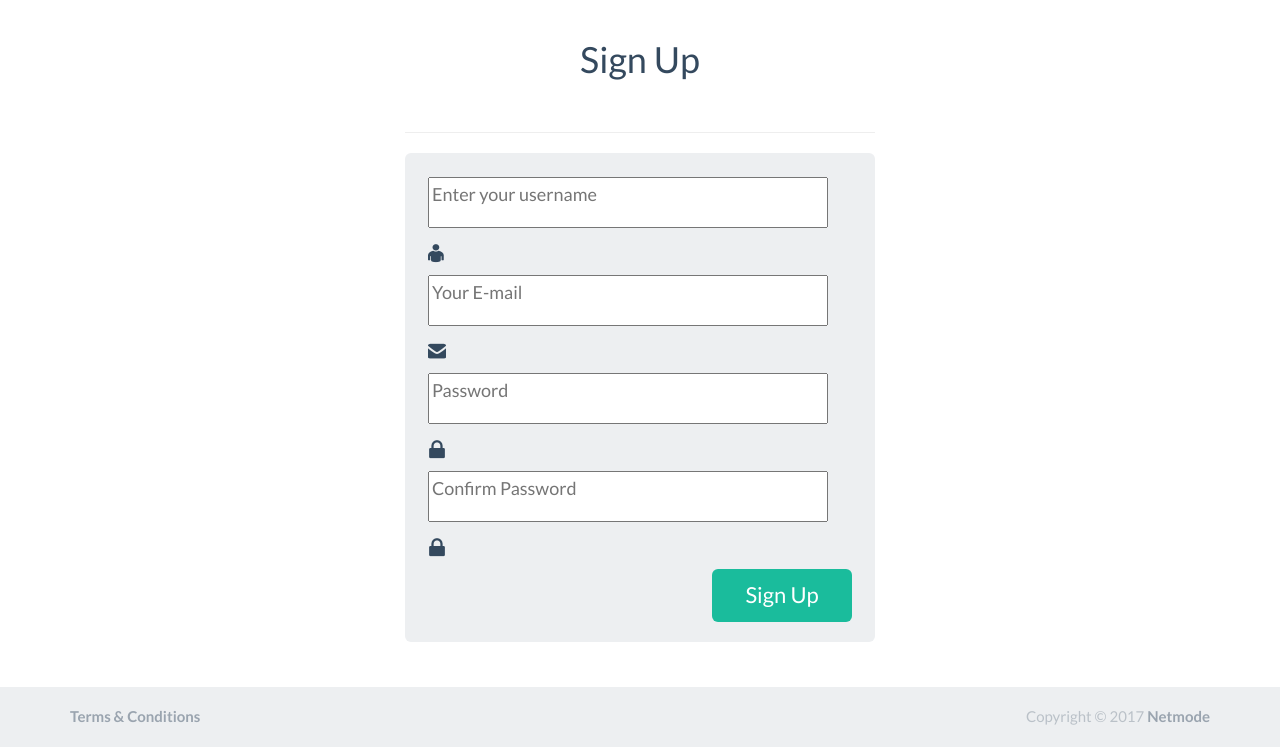
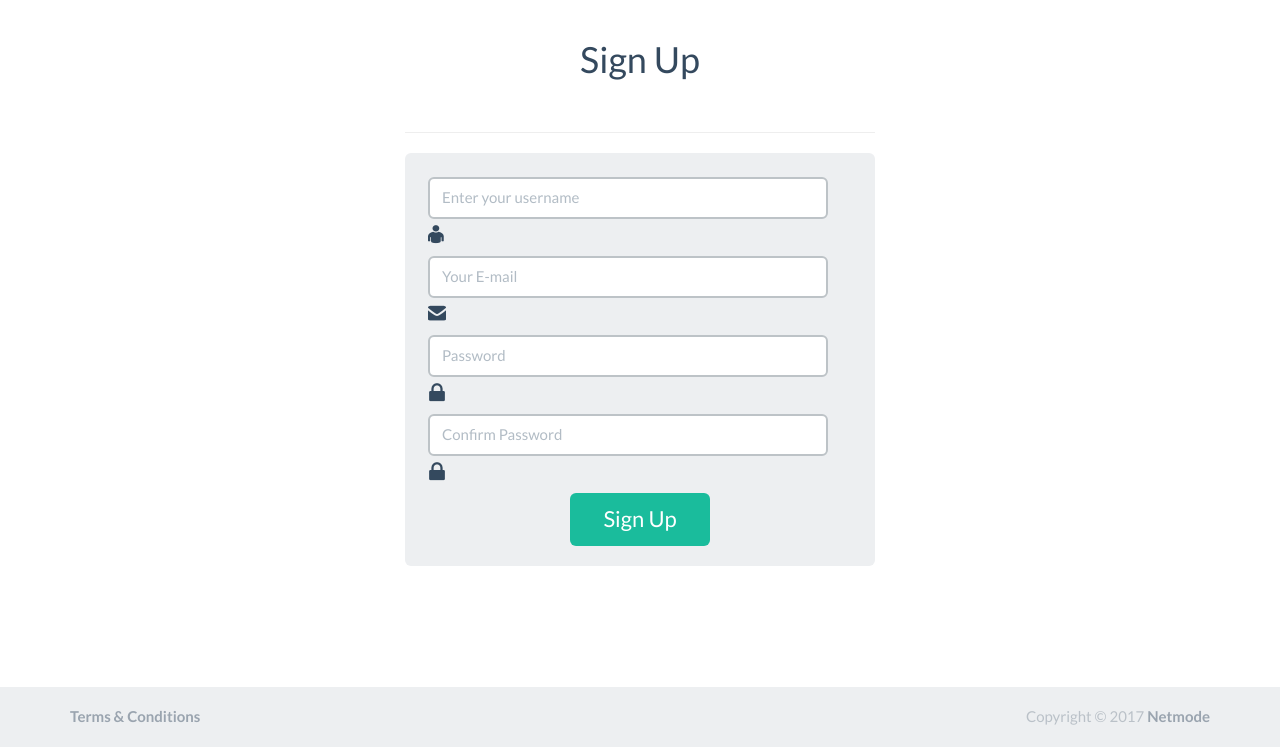
Before and after one commit to vinPopulaire/SRPtool, a Django app: page /signup in a window 1280 px wide. Shown: the part 53-800 px from the top of the page. Run offline with Django 3.2, Linux system fonts and the light colour scheme; some libraries are stand-ins or nearby versions.

Commit message:
change signup page to use forms

```diff
--- /dev/null
+++ b/gui/forms.py
@@ -0,0 +1,25 @@
+from django import forms
+
+
+class SignupForm(forms.Form):
+    # CSS styles should not be inline. i've moved your style contents under a 'form-control' class
+    username = forms.CharField(max_length=100, widget=forms.TextInput(attrs={'type': 'text',
+                                                                             'placeholder': 'Enter your username',
+                                                                             'id': 'name',
+                                                                             'name': 'name',
+                                                                             'class': 'form-control'}))
+    email = forms.EmailField(label="Email address", widget=forms.TextInput(attrs={'type': 'text',
+                                                                                  'placeholder': 'Your E-mail',
+                                                                                  'id': 'email',
+                                                                                  'name': 'email',
+                                                                                  'class': 'form-control'}))
+    pass1 = forms.CharField(max_length=20, widget=forms.TextInput(attrs={'type': 'password',
+                                                                         'placeholder': 'Password',
+                                                                         'id': 'pass1',
+                                                                         'name': 'pass1',
+                                                                         'class': 'form-control'}))
+    pass2 = forms.CharField(max_length=20, widget=forms.TextInput(attrs={'type': 'password',
+                                                                         'placeholder': 'Confirm Password',
+                                                                         'id': 'pass2',
+                                                                         'name': 'pass2',
+                                                                         'class': 'form-control'}))
--- a/gui/static/gui/css/style.css
+++ b/gui/static/gui/css/style.css
@@ -24,7 +24,7 @@ body {
 }
 
 .dropdown-menu {
-    width: 200px;
+    width: 250px;
     color: white;
 }
 
--- a/gui/templates/gui/signup.html
+++ b/gui/templates/gui/signup.html
@@ -2,42 +2,83 @@
 
 {% block content %}
 
+{#<div class="container" style="width:500px">#}
+{##}
+{#    <div class="title">Sign Up</div>#}
+{#    <hr>#}
+{#    <div class="login-form">#}
+{##}
+{#    <form action="" method="post">#}
+{#         <div class="control-group" style="width:400px" >#}
+{#          <input type="text"  value="" placeholder="Enter your username" id="name" style="width:400px;padding-bottom:15px;margin-bottom:10px" >#}
+{#          <div class="input-icon fui-user"></div>#}
+{#        </div>#}
+{##}
+{#        <div class="control-group" style="width:400px" >#}
+{#          <input type="text"  value="" placeholder="Your E-mail" id="email" style="width:400px;padding-bottom:15px;margin-bottom:10px" >#}
+{#          <div class="input-icon fui-mail"></div>#}
+{#        </div>#}
+{##}
+{#        <div class="control-group" style="width:400px">#}
+{#          <input type="password" value="" placeholder="Password" id="pass" style="width:400px;padding-bottom:15px;margin-bottom:10px">#}
+{#          <div class="input-icon fui-lock"></div>#}
+{#        </div>#}
+{##}
+{#        <div class="control-group" style="width:400px">#}
+{#          <input type="password"  value="" placeholder="Confirm Password" id="login-pass" style="width:400px;padding-bottom:15px;margin-bottom:10px">#}
+{#          <div class="input-icon fui-lock"></div>#}
+{#        </div>#}
+{##}
+{#        <div style="text-align:right">#}
+{#        <a class="btn btn-hg btn-primary btn-wide" href="#">Sign Up</a>#}
+{#        <!--<a class="login-link" href="#">Lost your password ?</a> -->#}
+{#        </div>#}
+{#    </form>#}
+{##}
+{#    </div><!-- /login-form -->#}
+{##}
+{#</div> <!-- /container -->#}
+
 <div class="container" style="width:500px">
-
     <div class="title">Sign Up</div>
     <hr>
     <div class="login-form">
 
-    <form action="" method="post">
-         <div class="control-group" style="width:400px" >
-          <input type="text"  value="" placeholder="Enter your username" id="name" style="width:400px;padding-bottom:15px;margin-bottom:10px" >
-          <div class="input-icon fui-user"></div>
+    <form action="" method="post"> {% csrf_token %}
+
+        <div class="control-group" style="width:400px" >
+            {{ form.username.errors }}
+            {{ form.username }}
+            <div class="input-icon fui-user" for="login-name"></div>
         </div>
 
         <div class="control-group" style="width:400px" >
-          <input type="text"  value="" placeholder="Your E-mail" id="email" style="width:400px;padding-bottom:15px;margin-bottom:10px" >
-          <div class="input-icon fui-mail"></div>
+            {{ form.email.errors }}
+            {{ form.email }}
+            <div class="input-icon fui-mail" for="login-name"></div>
         </div>
 
         <div class="control-group" style="width:400px">
-          <input type="password" value="" placeholder="Password" id="pass" style="width:400px;padding-bottom:15px;margin-bottom:10px">
-          <div class="input-icon fui-lock"></div>
+            {{ form.pass1.errors }}
+            {{ form.pass1 }}
+            <div class="input-icon fui-lock" for="login-pass"></div>
         </div>
 
+
         <div class="control-group" style="width:400px">
-          <input type="password"  value="" placeholder="Confirm Password" id="login-pass" style="width:400px;padding-bottom:15px;margin-bottom:10px">
-          <div class="input-icon fui-lock"></div>
+            {{ form.pass2.errors }}
+            {{ form.pass2 }}
+            <div class="input-icon fui-lock" for="login-pass"></div>
         </div>
 
-        <div style="text-align:right">
-        <a class="btn btn-hg btn-primary btn-wide" href="#">Sign Up</a>
-        <!--<a class="login-link" href="#">Lost your password ?</a> -->
+        <div style="text-align:center">
+            <input type="submit" class="btn btn-hg btn-primary btn-wide" value="Sign Up">
+            <!--<a class="login-link" href="#">Lost your password ?</a> -->
         </div>
     </form>
 
-    </div><!-- /login-form -->
+</div><!-- /login-form -->
 
 </div> <!-- /container -->
 
-
 {% endblock %}
--- a/gui/views.py
+++ b/gui/views.py
@@ -1,5 +1,8 @@
 from django.http import HttpResponse
+from django.shortcuts import render
 from django.template import loader
+
+from .forms import SignupForm
 
 
 def home(request, *args, **kwargs):
@@ -26,9 +29,26 @@ def about(request, *args, **kwargs):
     return HttpResponse(template.render(context, request))
 
 
-def signup(request, *args, **kwargs):
+# def signup(request, *args, **kwargs):
+#
+#     template = loader.get_template('gui/signup.html')
+#     context = {}
+#
+#     return HttpResponse(template.render(context, request))
 
-    template = loader.get_template('gui/signup.html')
-    context = {}
 
-    return HttpResponse(template.render(context, request))
+def signup(request):
+    form = SignupForm()
+
+    username = request.POST.get('username', '')
+    email = request.POST.get('email', '')
+    pass1 = request.POST.get('pass1', '')
+    pass2 = request.POST.get('pass2', '')
+
+    # Do some validations here
+
+    # user = User.objects.create_user(name, email, pass2)
+    # if user:
+    #     user.save()
+
+    return render(request, 'gui/signup.html', {'form': form})
```
